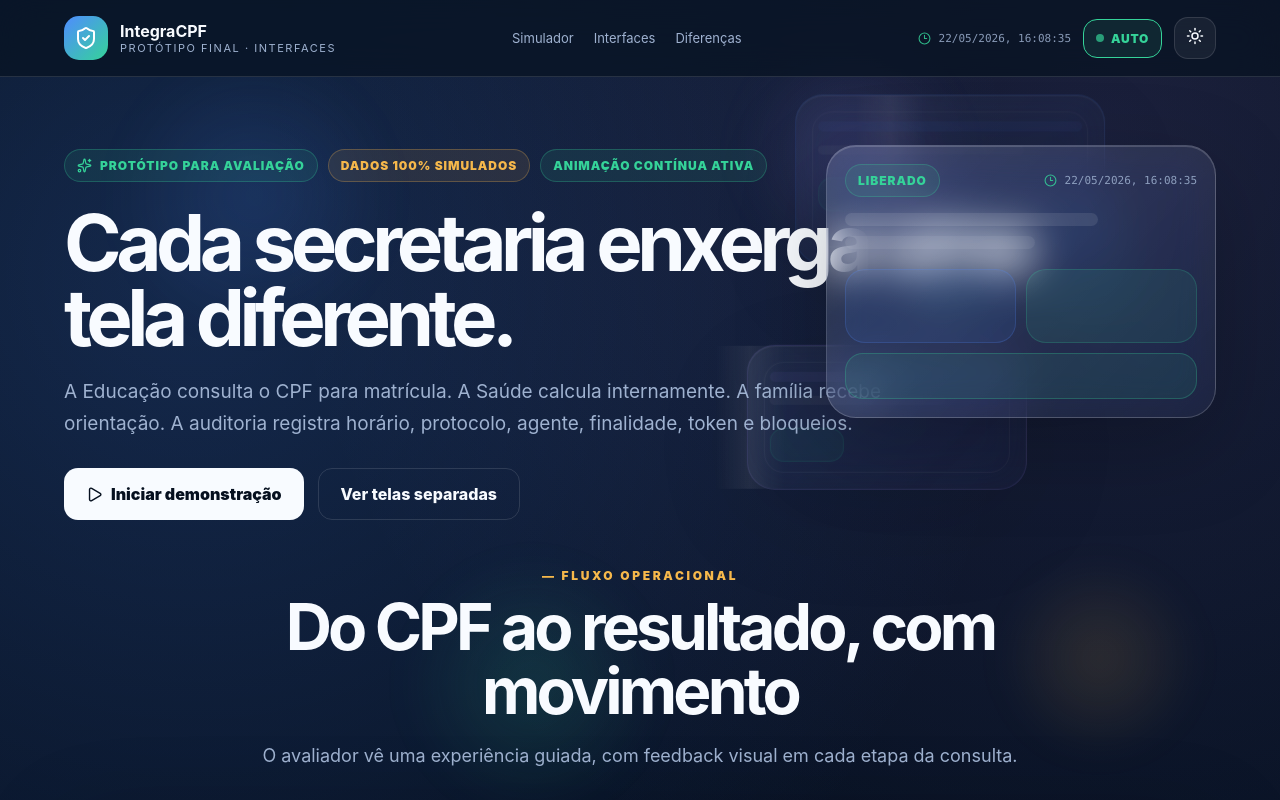
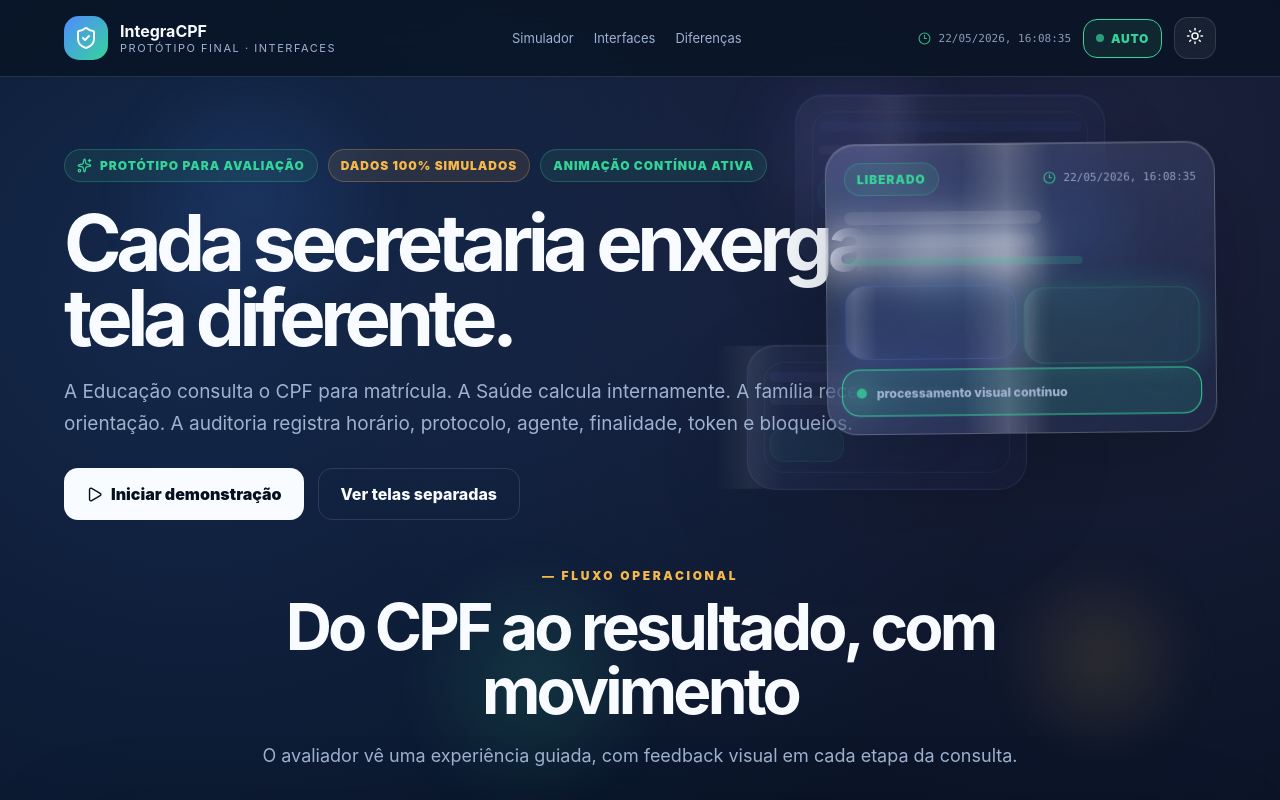
Before and after one commit to LucasDosea/integra-cpf-prototipo, a React (Vite) app: page / in a window 1280 px wide. Shown: the top 800 px of the page. Built offline with nearby package versions, Linux system fonts and the light colour scheme.

Commit message:
Update App.jsx

```diff
--- a/src/App.jsx
+++ b/src/App.jsx
@@ -1021,8 +1021,17 @@ export default function App() {
         <motion.div
           className="ghostSurface hideMobile"
           initial={{ opacity: 0, y: 18, filter: "blur(8px)" }}
-          animate={{ opacity: 1, y: 0, filter: "blur(0px)" }}
-          transition={{ duration: 0.8, delay: 0.25 }}
+          animate={{
+            opacity: 1,
+            y: [0, -8, 0],
+            filter: "blur(0px)",
+            rotate: [-0.6, 0.6, -0.6],
+          }}
+          transition={{
+            opacity: { duration: 0.8, delay: 0.25 },
+            y: { duration: 5.2, repeat: Infinity, ease: "easeInOut" },
+            rotate: { duration: 6.4, repeat: Infinity, ease: "easeInOut" },
+          }}
           style={{
             position: "absolute",
             right: 24,
@@ -1034,18 +1043,108 @@ export default function App() {
             zIndex: 1,
           }}
         >
+          <motion.div
+            aria-hidden="true"
+            animate={{ x: ["-120%", "160%"] }}
+            transition={{ duration: 3.5, repeat: Infinity, ease: "easeInOut" }}
+            style={{
+              position: "absolute",
+              top: 0,
+              bottom: 0,
+              width: 90,
+              transform: "skewX(-18deg)",
+              background: "linear-gradient(90deg, transparent, rgba(255,255,255,.18), transparent)",
+              pointerEvents: "none",
+            }}
+          />
+          <div style={{ position: "relative", zIndex: 1 }}>
             <div style={{ display: "flex", justifyContent: "space-between", alignItems: "center", marginBottom: 16 }}>
+              <motion.div
+                key={result?.status || "AGUARDANDO"}
+                initial={{ scale: 0.86, opacity: 0 }}
+                animate={{ scale: 1, opacity: 1 }}
+                transition={{ type: "spring", stiffness: 260, damping: 18 }}
+              >
                 <Pill p={p} c={statusColor}>{result?.status || "AGUARDANDO"}</Pill>
+              </motion.div>
               <LiveClock p={p} compact now={now} />
             </div>
+
             <div style={{ display: "grid", gap: 10 }}>
-            <div style={{ height: 13, width: "72%", borderRadius: 99, background: `${p.text}18` }} />
-            <div style={{ height: 13, width: "54%", borderRadius: 99, background: `${p.text}10` }} />
+              {[72, 54, 82].map((w, index) => (
+                <motion.div
+                  key={index}
+                  animate={{ width: [`${w}%`, `${Math.max(38, w - 18)}%`, `${w}%`], opacity: [0.55, 0.95, 0.55] }}
+                  transition={{ duration: 2.6 + index * 0.45, repeat: Infinity, ease: "easeInOut", delay: index * 0.2 }}
+                  style={{
+                    height: index === 2 ? 8 : 13,
+                    borderRadius: 99,
+                    background: index === 0 ? `${p.text}18` : index === 1 ? `${p.text}10` : `${statusColor}30`,
+                  }}
+                />
+              ))}
+
               <div style={{ marginTop: 10, display: "grid", gridTemplateColumns: "1fr 1fr", gap: 10 }}>
-              <div style={{ height: 74, borderRadius: 20, background: `${p.blue}18`, border: `1px solid ${p.blue}33` }} />
-              <div style={{ height: 74, borderRadius: 20, background: `${p.green}18`, border: `1px solid ${p.green}33` }} />
+                {[p.blue, p.green].map((blockColor, index) => (
+                  <motion.div
+                    key={blockColor}
+                    animate={{
+                      y: [0, index === 0 ? -5 : 5, 0],
+                      scale: [1, 1.035, 1],
+                      boxShadow: [`0 0 0 ${blockColor}00`, `0 0 28px ${blockColor}33`, `0 0 0 ${blockColor}00`],
+                    }}
+                    transition={{ duration: 3.2 + index * 0.6, repeat: Infinity, ease: "easeInOut" }}
+                    style={{
+                      height: 74,
+                      borderRadius: 20,
+                      background: `${blockColor}18`,
+                      border: `1px solid ${blockColor}33`,
+                      position: "relative",
+                      overflow: "hidden",
+                    }}
+                  >
+                    <motion.div
+                      animate={{ x: ["-70%", "140%"] }}
+                      transition={{ duration: 2.7, repeat: Infinity, ease: "easeInOut", delay: index * 0.45 }}
+                      style={{
+                        position: "absolute",
+                        top: 0,
+                        bottom: 0,
+                        width: 45,
+                        transform: "skewX(-16deg)",
+                        background: "linear-gradient(90deg, transparent, rgba(255,255,255,.14), transparent)",
+                      }}
+                    />
+                  </motion.div>
+                ))}
               </div>
-            <div style={{ height: 46, borderRadius: 18, background: `${statusColor}18`, border: `1px solid ${statusColor}44` }} />
+
+              <motion.div
+                animate={{
+                  scale: [1, 1.025, 1],
+                  backgroundColor: [`${statusColor}14`, `${statusColor}24`, `${statusColor}14`],
+                  borderColor: [`${statusColor}44`, `${statusColor}`, `${statusColor}44`],
+                }}
+                transition={{ duration: 2.4, repeat: Infinity, ease: "easeInOut" }}
+                style={{
+                  height: 46,
+                  borderRadius: 18,
+                  background: `${statusColor}18`,
+                  border: `1px solid ${statusColor}44`,
+                  display: "flex",
+                  alignItems: "center",
+                  gap: 10,
+                  padding: "0 14px",
+                }}
+              >
+                <motion.span
+                  animate={{ scale: [1, 1.45, 1], opacity: [0.7, 1, 0.7] }}
+                  transition={{ duration: 1.2, repeat: Infinity, ease: "easeInOut" }}
+                  style={{ width: 9, height: 9, borderRadius: 999, background: statusColor, boxShadow: `0 0 22px ${statusColor}` }}
+                />
+                <span style={{ color: p.muted, fontSize: 12, fontWeight: 800 }}>processamento visual contínuo</span>
+              </motion.div>
+            </div>
           </div>
         </motion.div>
       </section>
```
Lines whose indentation alone changed are shown as unchanged.
